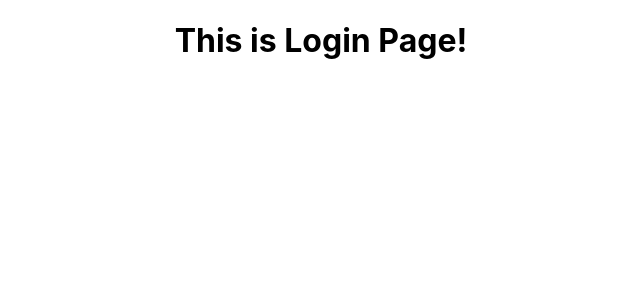
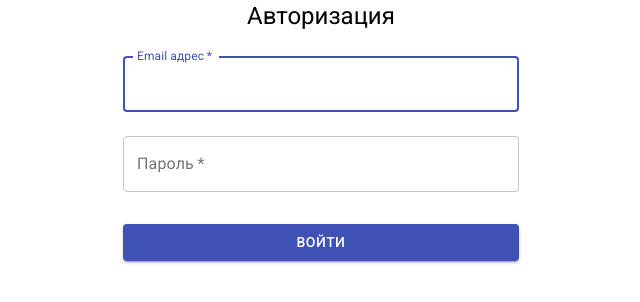
Before and after one commit to FoxFrontEngineer/scientia, a React (Create React App) app: page /login in a window 1280 px wide. Shown: the top 302 px of the page, without its empty margins (319-959 px from the left). Built offline with nearby package versions, Linux system fonts and the light colour scheme; no server answers.

Commit message:
login: added login screen and functional

```diff
--- a/package.json
+++ b/package.json
@@ -3,6 +3,8 @@
   "version": "0.1.0",
   "private": true,
   "dependencies": {
+    "@material-ui/core": "^4.11.3",
+    "@material-ui/lab": "^4.0.0-alpha.57",
     "@testing-library/jest-dom": "^5.11.4",
     "@testing-library/react": "^11.1.0",
     "@testing-library/user-event": "^12.1.10",
--- a/public/index.html
+++ b/public/index.html
@@ -3,6 +3,7 @@
   <head>
     <meta charset="utf-8" />
     <link rel="icon" href="%PUBLIC_URL%/favicon.ico" />
+    <link rel="stylesheet" href="https://fonts.googleapis.com/css?family=Roboto:300,400,500,700&display=swap" />
     <meta name="viewport" content="width=device-width, initial-scale=1" />
     <meta name="theme-color" content="#000000" />
     <meta
--- a/src/components/modules/Login/Login.js
+++ b/src/components/modules/Login/Login.js
@@ -1,7 +1,108 @@
-import React from "react"
+import React, { useRef, useState, useEffect } from "react";
+import { useHistory } from "react-router-dom"
+import { useAuth } from "../../../contexts/AuthContext";
+
+
+import Button from '@material-ui/core/Button';
+import Typography from '@material-ui/core/Typography';
+import Alert from '@material-ui/lab/Alert';
+import TextField from '@material-ui/core/TextField';
+import Container from '@material-ui/core/Container';
+import { makeStyles } from '@material-ui/core/styles';
+
+const useStyles = makeStyles((theme) => ({
+    form: {
+        width: '100%',
+        marginTop: theme.spacing(1),
+    },
+    submit: {
+        margin: theme.spacing(3, 0, 2),
+    },
+}));
 
 export default function Login() {
+    const classes = useStyles();
+    const emailRef = useRef();
+    const passwordRef = useRef();
+    const [loading, setLoading] = useState(false);
+    const { login } = useAuth();
+    const [error, setError] = useState(null)
+    const [success, setSuccess] = useState(false)
+    const history = useHistory()
+
+    useEffect(() => {
+        const clickEvent = () => {
+            if (error !== null) {
+                setError(null)
+            }
+        }
+        document.addEventListener("click", clickEvent);
+        return function () {
+            document.removeEventListener("click", clickEvent);
+        }
+    }, [error]);
+
+    async function handleSubmit(e) {
+        e.preventDefault()
+        setError(null)
+        setLoading(true);
+        try {
+            const response = await login(emailRef.current.value, passwordRef.current.value)
+            if (response.user) {
+                setSuccess(response.operationType)
+                setTimeout(() => {
+                    history.push("/")
+                }, 1000)
+            }
+        } catch (e) {
+            setError(e.message)
+        }
+        setLoading(false);
+    }
+
     return (
-        <h1>This is Login Page!</h1>
+        <Container component="main" maxWidth="xs">
+            <Typography component="h1" variant="h5">
+                Авторизация
+            </Typography>
+            {error &&  <Alert severity="error">{error}</Alert>}
+            {success && <Alert severity="success">{success}</Alert>}
+            <form className={classes.form} noValidate onSubmit={handleSubmit}>
+                <TextField
+                    inputRef={emailRef}
+                    variant="outlined"
+                    margin="normal"
+                    required
+                    fullWidth
+                    id="email"
+                    label="Email адрес"
+                    name="email"
+                    autoComplete="email"
+                    autoFocus
+                />
+                <TextField
+                    inputRef={passwordRef}
+                    variant="outlined"
+                    margin="normal"
+                    required
+                    fullWidth
+                    name="password"
+                    label="Пароль"
+                    type="password"
+                    id="password"
+                    autoComplete="current-password"
+                />
+                <Button
+                    type="submit"
+                    disabled={loading}
+                    fullWidth
+                    variant="contained"
+                    color="primary"
+                    className={classes.submit}
+                >
+                    Войти
+                </Button>
+            </form>
+        </Container>
     )
 }
```
Also changed, not shown: 1 other file (tests, documents, lock files or other folders).
